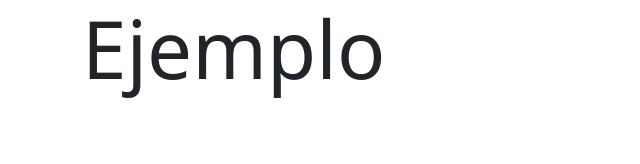
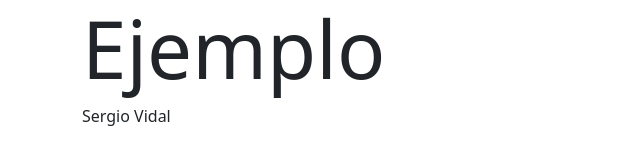
Before and after one commit to shaka0241/demostracion0907, a plain HTML site: page index.html in a window 1280 px wide. Shown: the whole page, without its empty margins (0-640 px from the left). Drawn offline with nearby package versions, Linux system fonts and the light colour scheme.

Commit message:
Adding paragraph

```diff
--- a/index.html
+++ b/index.html
@@ -10,6 +10,7 @@
 
     <div class="container">
         <h1 class="display-1">Ejemplo</h1>
+        <p>Sergio Vidal</p>
     </div>
 
     <script src="https://cdn.jsdelivr.net/npm/@popperjs/core@2.11.8/dist/umd/popper.min.js" crossorigin="anonymous"></script>
```
